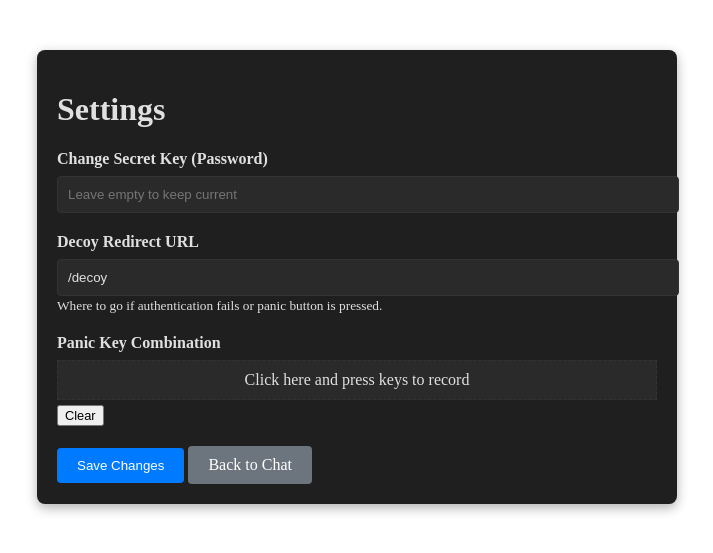
After one commit to green-hat-001/NASA-Space-Apps-Commercialising-LEO-by-OptimAI, a Flask app: page /settings in a window 1280 px wide. The commit adds this page. Shown: the top 553 px of the page, without its empty margins (283-996 px from the left). Run offline with Flask 3, Linux system fonts and the light colour scheme; the visitor is signed in with stand-in values (Sample User, id 1); data comes from the database, SQL or seed files in the repository.

Commit message:
Add settings, theme toggle, and panic key to Covert Chat.
- Implement `/settings` route to manage Secret Key, Decoy URL, and Panic Key.
- Add Panic Key recording logic to settings UI.
- Add Panic Key listener to chat interface for instant redirect.
- Add Dark/Light mode toggle with persistence.
- Fix XSS vulnerability in message rendering.
- Ensure security by using secure redirection and avoiding artifacts.

```diff
--- a/html_interface/static/style.css
+++ b/html_interface/static/style.css
@@ -1,4 +1,32 @@
-/* Dark mode default styles for inputs/buttons reused across pages */
+:root {
+    /* Dark Theme (Default) */
+    --bg-primary: #121212;
+    --bg-secondary: #1f1f1f;
+    --text-primary: #e0e0e0;
+    --text-secondary: rgba(255,255,255,0.6);
+    --msg-mine: #005c4b;
+    --msg-theirs: #333;
+    --input-bg: #2a2a2a;
+    --input-focus: #333;
+    --border-color: #333;
+    --bg-hover: #333;
+}
+
+body.light-mode {
+    /* Light Theme */
+    --bg-primary: #f0f2f5;
+    --bg-secondary: #ffffff;
+    --text-primary: #1a1a1a;
+    --text-secondary: rgba(0,0,0,0.6);
+    --msg-mine: #008f6f;
+    --msg-theirs: #ffffff;
+    --input-bg: #f0f2f5;
+    --input-focus: #e4e6eb;
+    --border-color: #ddd;
+    --bg-hover: #f0f2f5;
+}
+
+/* Common resets */
 body {
     -webkit-font-smoothing: antialiased;
 }
--- /dev/null
+++ b/html_interface/static/theme.js
@@ -0,0 +1,19 @@
+// theme.js
+function toggleTheme() {
+    const body = document.body;
+    body.classList.toggle('light-mode');
+
+    if (body.classList.contains('light-mode')) {
+        localStorage.setItem('theme', 'light');
+    } else {
+        localStorage.setItem('theme', 'dark');
+    }
+}
+
+// Apply theme on load
+(function() {
+    const savedTheme = localStorage.getItem('theme');
+    if (savedTheme === 'light') {
+        document.body.classList.add('light-mode');
+    }
+})();
--- /dev/null
+++ b/html_interface/templates/settings.html
@@ -0,0 +1,165 @@
+<!DOCTYPE html>
+<html lang="en">
+<head>
+    <meta charset="UTF-8">
+    <meta name="viewport" content="width=device-width, initial-scale=1.0">
+    <title>Settings</title>
+    <link rel="stylesheet" href="{{ url_for('static', filename='style.css') }}">
+    <style>
+        .settings-container {
+            max-width: 600px;
+            margin: 50px auto;
+            padding: 20px;
+            background: var(--bg-secondary);
+            border-radius: 8px;
+            box-shadow: 0 4px 12px rgba(0,0,0,0.3);
+            color: var(--text-primary);
+        }
+        .form-group {
+            margin-bottom: 20px;
+        }
+        label {
+            display: block;
+            margin-bottom: 8px;
+            font-weight: bold;
+        }
+        input[type="text"], input[type="password"] {
+            width: 100%;
+            padding: 10px;
+            border-radius: 4px;
+            border: 1px solid var(--border-color);
+            background: var(--input-bg);
+            color: var(--text-primary);
+        }
+        .btn-primary {
+            background-color: #007bff;
+            color: white;
+            padding: 10px 20px;
+            border: none;
+            border-radius: 4px;
+            cursor: pointer;
+        }
+        .btn-secondary {
+            background-color: #6c757d;
+            color: white;
+            padding: 10px 20px;
+            text-decoration: none;
+            border-radius: 4px;
+            display: inline-block;
+        }
+        .recorder-box {
+            padding: 10px;
+            border: 1px dashed var(--border-color);
+            background: var(--input-bg);
+            text-align: center;
+            cursor: pointer;
+            margin-top: 5px;
+        }
+        .flash {
+            padding: 10px;
+            margin-bottom: 20px;
+            border-radius: 4px;
+        }
+        .flash.success {
+            background-color: #d4edda;
+            color: #155724;
+        }
+    </style>
+</head>
+<body>
+    <div class="settings-container">
+        <h1>Settings</h1>
+
+        {% with messages = get_flashed_messages(with_categories=true) %}
+          {% if messages %}
+            {% for category, message in messages %}
+              <div class="flash {{ category }}">{{ message }}</div>
+            {% endfor %}
+          {% endif %}
+        {% endwith %}
+
+        <form action="{{ url_for('settings') }}" method="POST">
+            <div class="form-group">
+                <label>Change Secret Key (Password)</label>
+                <input type="text" name="secret_key" placeholder="Leave empty to keep current">
+            </div>
+
+            <div class="form-group">
+                <label>Decoy Redirect URL</label>
+                <input type="text" name="decoy_url" value="{{ decoy_url }}" placeholder="e.g. /decoy or https://google.com">
+                <small>Where to go if authentication fails or panic button is pressed.</small>
+            </div>
+
+            <div class="form-group">
+                <label>Panic Key Combination</label>
+                <input type="hidden" name="panic_key" id="panic_key_input" value="{{ panic_key }}">
+                <div id="recorder" class="recorder-box">
+                    {% if panic_key %}
+                        Current: {{ panic_key }} (Click to record new)
+                    {% else %}
+                        Click here and press keys to record
+                    {% endif %}
+                </div>
+                <button type="button" onclick="clearPanic()" style="margin-top:5px; font-size:0.8rem;">Clear</button>
+            </div>
+
+            <button type="submit" class="btn-primary">Save Changes</button>
+            <a href="{{ url_for('chat') }}" class="btn-secondary">Back to Chat</a>
+        </form>
+    </div>
+
+    <script src="{{ url_for('static', filename='theme.js') }}"></script>
+    <script>
+        const recorder = document.getElementById('recorder');
+        const input = document.getElementById('panic_key_input');
+        let recording = false;
+
+        recorder.addEventListener('click', () => {
+            recording = true;
+            recorder.innerText = "Press keys now...";
+            recorder.style.borderColor = "#007bff";
+        });
+
+        document.addEventListener('keydown', (e) => {
+            if (!recording) return;
+            e.preventDefault();
+            e.stopPropagation(); // Stop event from bubbling
+
+            let keys = [];
+            if (e.ctrlKey) keys.push('Ctrl');
+            if (e.altKey) keys.push('Alt');
+            if (e.shiftKey) keys.push('Shift');
+            if (e.metaKey) keys.push('Meta');
+
+            const isModifier = ['Control', 'Alt', 'Shift', 'Meta'].includes(e.key);
+
+            if (!isModifier) {
+                keys.push(e.key.toUpperCase());
+            }
+
+            const combo = keys.join('+');
+
+            // Only update UI while recording (live preview)
+            recorder.innerText = `Recording: ${combo}`;
+
+            // If a non-modifier key is pressed, or if we have at least one key and it's not JUST a modifier press
+            // Actually, we want to finalize when a non-modifier is pressed OR the user stops pressing keys?
+            // "Win+3" -> Win (down), 3 (down).
+            // When '3' is pressed, we have the full combo.
+
+            if (!isModifier && keys.length > 0) {
+                 input.value = combo;
+                 recorder.innerText = `Recorded: ${combo}`;
+                 recorder.style.borderColor = "#28a745";
+                 recording = false;
+            }
+        });
+
+        function clearPanic() {
+            input.value = '';
+            recorder.innerText = "Click here and press keys to record";
+            recording = false;
+        }
+    </script>
+</body>
+</html>
```
Also changed, not shown: html_interface/static/chat.js (+47 -22 lines), html_interface/templates/chat.html (+46 -23 lines), html_interface/trigger.py (+65 -35 lines).
